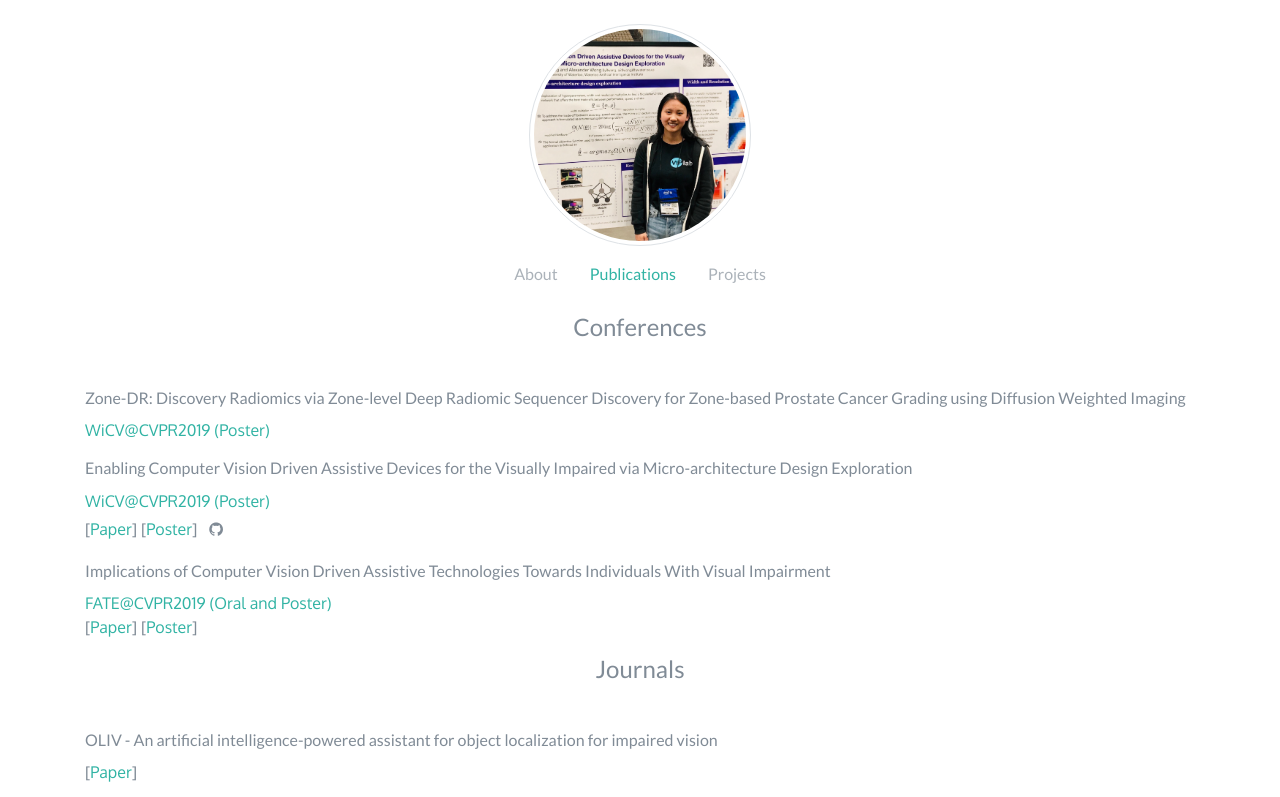
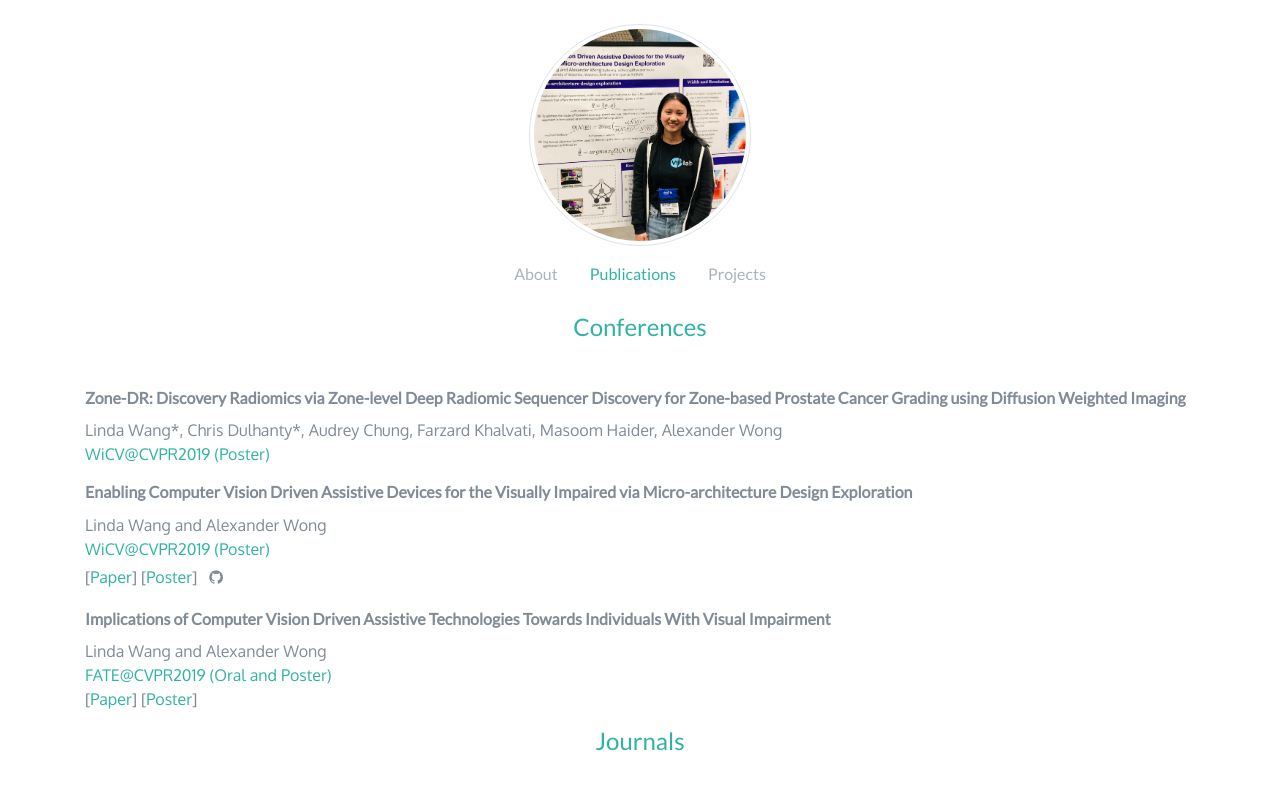
Before and after one commit to lindawangg/lindawangg.github.io, a plain HTML site: page publications.html in a window 1280 px wide. Shown: the top 797 px of the page. Drawn offline with Linux system fonts and the light colour scheme.

Commit message:
pubs page layout

```diff
--- a/css/stylesheet.css
+++ b/css/stylesheet.css
@@ -79,6 +79,10 @@ a {
 p > a:hover{
     color: #31b3a4;
     text-decoration:  underline;
+}
+
+h4 {
+  color: #31b3a4;
 }
 
 h1,
--- a/publications.html
+++ b/publications.html
@@ -8,7 +8,7 @@
     <meta name="description" content="">
     <meta name="author" content="">
 
-    <title>Research</title>
+    <title>Publications</title>
     <link rel="icon" href="lw-icon.png">
 
     <!-- Bootstrap core CSS -->
@@ -47,21 +47,23 @@
     <div class="container">
       <h4 align='center'>Conferences</h4><br>
       <ul>
-        <li><h6>Zone-DR: Discovery Radiomics via Zone-level Deep Radiomic Sequencer Discovery
-          for Zone-based Prostate Cancer Grading using Diffusion Weighted Imaging</h6>
-          <p><a href="https://wimlworkshop.org/2019/">WiCV@CVPR2019 (Poster)</a></p>
+        <li><h6><b>Zone-DR: Discovery Radiomics via Zone-level Deep Radiomic Sequencer Discovery
+          for Zone-based Prostate Cancer Grading using Diffusion Weighted Imaging</b></h6>
+          <p>Linda Wang&#x2a;, Chris Dulhanty&#x2a;, Audrey Chung, Farzard Khalvati, Masoom Haider, Alexander Wong<br>
+          <a href="https://wimlworkshop.org/2019/">WiCV@CVPR2019 (Poster)</a></p>
         </li>
-        <li><h6>Enabling Computer Vision Driven Assistive Devices
-          for the Visually Impaired via Micro-architecture Design Exploration</h6>
-          <p>
+        <li><h6><b>Enabling Computer Vision Driven Assistive Devices
+          for the Visually Impaired via Micro-architecture Design Exploration</b></h6>
+          <p>Linda Wang and Alexander Wong<br>
           <a href="https://wicvworkshop.github.io/CVPR2019/index.html">WiCV@CVPR2019 (Poster)</a><br>
           [<a href="https://arxiv.org/abs/1905.07836">Paper</a>]
           [<a href="https://v2.luminpdf.com/viewer/5d05142f079c4a0013470fab">Poster</a>]
           <i class="fa fa-github"><a href="https://github.com/lindawangg/OLIV"></a></i></p>
         </li>
-        <li><h6>Implications of Computer Vision Driven
-          Assistive Technologies Towards Individuals With Visual Impairment</h6>
-          <p><a href="https://sites.google.com/view/fatecv/home">FATE@CVPR2019 (Oral and Poster)</a><br>
+        <li><h6><b>Implications of Computer Vision Driven
+          Assistive Technologies Towards Individuals With Visual Impairment</b></h6>
+          <p>Linda Wang and Alexander Wong<br>
+          <a href="https://sites.google.com/view/fatecv/home">FATE@CVPR2019 (Oral and Poster)</a><br>
           [<a href="https://arxiv.org/abs/1905.07844">Paper</a>]
           [<a href="https://v2.luminpdf.com/viewer/5d05155a079c4a0013470fdd">Poster</a>]</p>
         </li>
```
